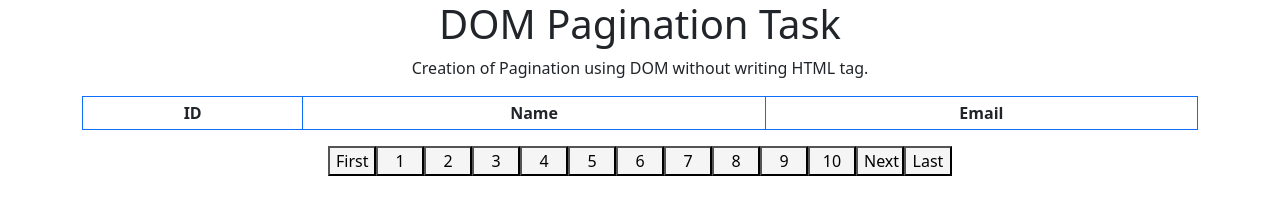
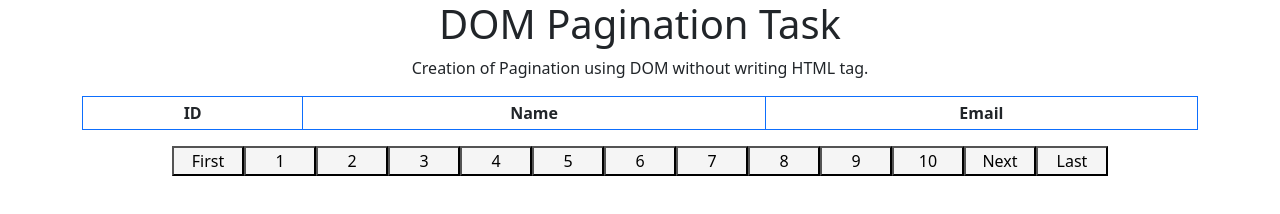
Before and after one commit to deepsss98/GUVI_ZENFSD_Class_RoadMap_MainBoot_Task_9_B, a plain HTML site: page index.html in a window 1280 px wide. Drawn offline with nearby package versions, Linux system fonts and the light colour scheme; no server answers.

Commit message:
Update style.css

```diff
--- a/style.css
+++ b/style.css
@@ -4,7 +4,7 @@ th,td,p,h1 {
 
 button{
   background-color: whitesmoke;
-  width:3rem;
+  width:4.5rem;
 }
 
 button:hover {
```
